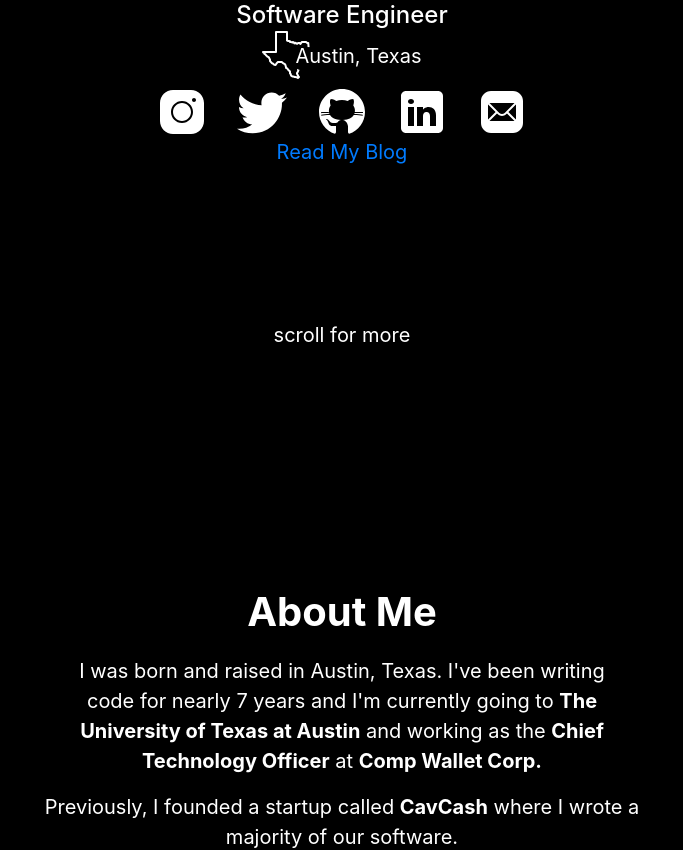
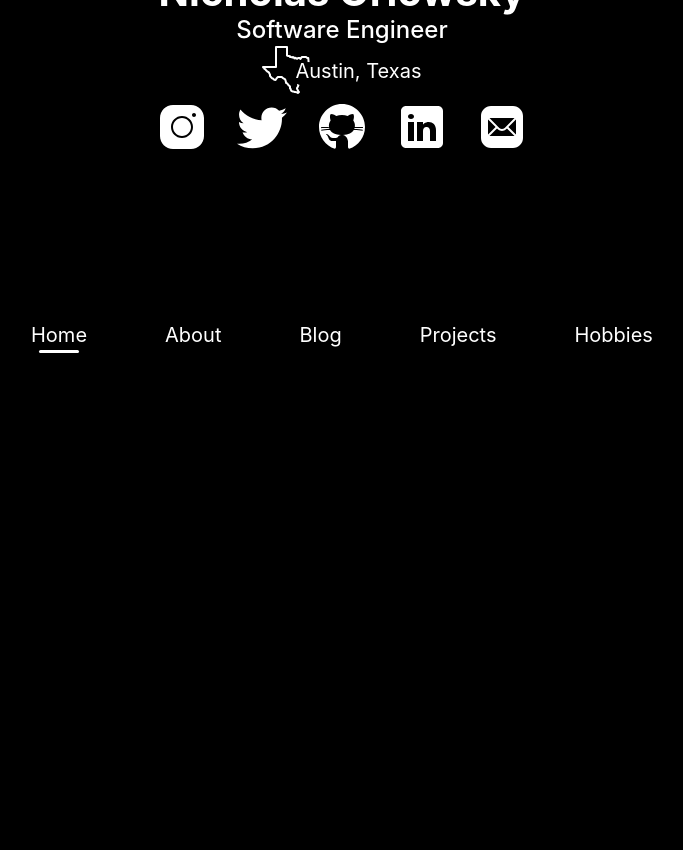
Before and after one commit to nickorlow/personal-site, a React (Create React App) app: page / in a window 1280 px wide. Shown: the part 440-1290 px from the top of the page, without its empty margins (298-981 px from the left). After the commit the page ends 800 px from the top, so only its background shows below. Built offline with nearby package versions, Linux system fonts and the light colour scheme.

Commit message:
tab based nav

```diff
--- a/src/Main.tsx
+++ b/src/Main.tsx
@@ -3,14 +3,42 @@
 import Home from './pages/Home';
 import Blog from "./pages/Blog";
 import SingleBlog from "./pages/SingleBlog";
+import Navbar from "./components/navbar/Navbar";
+import Hero from "./components/hero/Hero";
+import AboutMe from "./components/about-me/AboutMe";
+import Contact from "./components/contact/Contact";
+import Hobbies from "./components/hobbies/Hobbies";
+import Projects from "./components/projects/Projects";
+
+
+const NavBarView = (props: {children: any}) => {
+    return (
+        <div>
+            <div style={{height: "95vh"}}>
+            {props.children}
+            </div>
+            <Navbar/>
+        </div>
+    )
+}
 
 const Main = () => {
+
+
+
     return (
-        <Routes>
-            <Route element={<Home/>} path='/'/>
-            <Route element={<Blog/>} path='/blogs'/>
-            <Route element={<SingleBlog/>} path='/blog'/>
-        </Routes>
+        <div>
+            <Routes>
+                <Route element={<NavBarView><Hero/></NavBarView>} path='/'/>
+                <Route element={<NavBarView><Hero/></NavBarView>} path='/home'/>
+                <Route element={<NavBarView><AboutMe/></NavBarView>} path='/about'/>
+                <Route element={<NavBarView><Contact/></NavBarView>} path='/contact'/>
+                <Route element={<NavBarView><Hobbies/></NavBarView>} path='/hobbies'/>
+                <Route element={<NavBarView><Projects/></NavBarView>} path='/projects'/>
+                <Route element={<NavBarView><Blog/></NavBarView>} path='/blogs'/>
+                <Route element={<SingleBlog/>} path='/blog'/>
+            </Routes>
+        </div>
     );
 }
 
--- a/src/components/about-me/AboutMe.tsx
+++ b/src/components/about-me/AboutMe.tsx
@@ -3,26 +3,31 @@
 export default function AboutMe() {
     return (
         <div className={"child"} style={{minHeight: "100vh"}}>
-            <div className={"row"} style={{
+            <div style={{
+                display: "flex",
+                flexDirection:"column",
                 alignItems: "center",
                 alignContent: "center",
                 justifyContent: "center",
                 minHeight: "50rem"
             }}>
-                <h1 className={"col-12"} style={{marginBottom: 20}}>About Me</h1>
-                <div className={"col-12"} style={{width: "100vw", justifyContent: "center", display: "flex"}}>
-                    <p className={"col-12"} style={{maxWidth: 600}}>
-                        I was born and raised in Austin, Texas. I've been writing code for nearly 7 years and I'm
-                        currently going to <b>The University of Texas at Austin</b> and working as the <b>Chief Technology Officer</b> at <b>Comp Wallet Corp.</b>
+                <h1 style={{marginBottom: 20}}>About Me</h1>
+                <div style={{width: "100vw", justifyContent: "center", display: "flex"}}>
+                    <p style={{maxWidth: 600}}>
+                        I'm from Austin, Texas. I've been writing code for nearly 9 years and I'm
+                        currently going to <b>The University of Texas at Austin</b>
                     </p>
                 </div>
 
-                <div className={"col-12"} style={{width: "100vw", justifyContent: "center", display: "flex"}}><p
-                    style={{maxWidth: 600}}>Previously, I founded a startup called <b>CavCash</b> where I wrote a
-                    majority of our software.</p></div>
-                <div className={"col-12"} style={{width: "100vw", justifyContent: "center", display: "flex"}}><p
-                    style={{maxWidth: 600}}>I primarily do backend work and love working with databases. I'm also an
-                    avid runner and entrepreneur.</p></div>
+
+                <div style={{width: "100vw", justifyContent: "center", display: "flex"}}>
+                    <p style={{maxWidth: 600}}>
+                        I'm interested in infra and backend engineering.
+                    </p>
+                </div>
+
+                <p style={{maxWidth: 600}}>If you would like to contact me, you can reach me at:</p>
+                <a href={"mailto:nickorlow@nickorlow.com"}>nickorlow@nickorlow.com</a>
             </div>
         </div>
     );
--- a/src/components/hero/Hero.tsx
+++ b/src/components/hero/Hero.tsx
@@ -23,7 +23,6 @@
                 </div>
                 <SocialBar style={{justifyContent: "center", width: "60vmin"}}/>
             </div>
-            <p className={"fade-up-d3s"}>scroll for more</p>
         </div>
     );
 }
--- a/src/components/hobbies/Hobbies.tsx
+++ b/src/components/hobbies/Hobbies.tsx
@@ -20,7 +20,7 @@
                 alignItems: "center"
             }}>
                 <div className={"d-md-block d-none"}>
-                    <h1>Other Hobbies</h1>
+                    <h1>Hobbies</h1>
                     {AllHobbies.map((hobby) => <InfoCard style={{textAlign: "left", maxWidth: "50vmax", margin: 50}}
                                                          info={hobby}/>)}
                 </div>
--- /dev/null
+++ b/src/components/navbar/Navbar.css
@@ -0,0 +1,21 @@
+.navbar-selected-pill {
+    background-color: white;
+    width: 40px;
+    height: 3px;
+    border-radius: 5px;
+    transition-duration: .5s;
+}
+
+.navbar-unselected-pill {
+    width: 0px;
+}
+
+.no-blue-link {
+    color: white;
+}
+
+.no-blue-link:hover {
+    transition-duration: .5s;
+    color: grey;
+    text-decoration: none;
+}
--- /dev/null
+++ b/src/components/navbar/Navbar.tsx
@@ -0,0 +1,34 @@
+import React from "react";
+import "./Navbar.css";
+import {Link, useLocation} from "react-router-dom";
+
+export default function Navbar() {
+    const location = useLocation();
+
+    return (
+        <div style={{maxWidth:"100%"}} className={"d-flex justify-content-center align-items-center " + (location.pathname === "/" ? "fade-up-d3s" : "")} >
+            <div className={"d-flex flex-row justify-content-around"} style={{width: 700}}>
+                <div className={"d-flex flex-column justify-content-center align-items-center"}>
+                    <Link to={"/home"} className={"mb-0 no-blue-link"}>Home</Link>
+                    <div className={"navbar-selected-pill " + ((location.pathname === "/" || location.pathname === "/home") ? "" : "navbar-unselected-pill")}/>
+                </div>
+                <div className={"d-flex flex-column justify-content-center align-items-center"}>
+                    <Link to={"/about"} className={"mb-0 no-blue-link"}>About</Link>
+                    <div className={"navbar-selected-pill " + (location.pathname === "/about" ? "" : "navbar-unselected-pill")}/>
+                </div>
+                <div className={"d-flex flex-column justify-content-center align-items-center"}>
+                    <Link to={"/blogs"} className={"mb-0 no-blue-link"}>Blog</Link>
+                    <div className={"navbar-selected-pill " + (location.pathname === "/blogs" ? "" : "navbar-unselected-pill")}/>
+                </div>
+                <div className={"d-flex flex-column justify-content-center align-items-center"}>
+                    <Link to={"/projects"} className={"mb-0 no-blue-link"}>Projects</Link>
+                    <div className={"navbar-selected-pill " + (location.pathname === "/projects" ? "" : "navbar-unselected-pill")}/>
+                </div>
+                <div className={"d-flex flex-column justify-content-center align-items-center"}>
+                    <Link to={"/hobbies"} className={"mb-0 no-blue-link"}>Hobbies</Link>
+                    <div className={"navbar-selected-pill " + (location.pathname === "/hobbies" ? "" : "navbar-unselected-pill")}/>
+                </div>
+            </div>
+        </div>
+    )
+}
--- a/src/components/social-bar/SocialBar.tsx
+++ b/src/components/social-bar/SocialBar.tsx
@@ -23,10 +23,6 @@
             <div className={"col-md-2 col-4 fade-up-3 fade-up-md-3"} style={{display: "flex", justifyContent: "center"}}>
                 <svg onClick={ () => window.location.href="mailto:nickorlow@nickorlow.com"} className={"mail-icon icon"} viewBox="0 0 100 100" width="100px" height="100px"><g id="surface12014155"><path  d="M 28 8 C 16.976562 8 8 16.976562 8 28 L 8 72 C 8 83.023438 16.976562 92 28 92 L 72 92 C 83.023438 92 92 83.023438 92 72 L 92 28 C 92 16.976562 83.023438 8 72 8 Z M 26 32 L 74 32 C 74.359375 32 74.699219 32.039062 75.019531 32.140625 L 55.359375 51.78125 C 52.398438 54.742188 47.582031 54.742188 44.621094 51.78125 L 24.980469 32.140625 C 25.300781 32.039062 25.640625 32 26 32 Z M 22.140625 34.980469 L 37.179688 50 L 22.140625 65.019531 C 22.039062 64.699219 22 64.359375 22 64 L 22 36 C 22 35.640625 22.039062 35.300781 22.140625 34.980469 Z M 77.859375 34.980469 C 77.960938 35.300781 78 35.640625 78 36 L 78 64 C 78 64.359375 77.960938 64.699219 77.859375 65.019531 L 62.800781 50 Z M 40 52.820312 L 41.78125 54.621094 C 44.042969 56.882812 47.019531 58 49.980469 58 C 52.960938 58 55.917969 56.882812 58.179688 54.621094 L 59.980469 52.820312 L 75.019531 67.859375 C 74.699219 67.960938 74.359375 68 74 68 L 26 68 C 25.640625 68 25.300781 67.960938 24.980469 67.859375 Z M 40 52.820312 "/></g></svg>
             </div>
-
-            <div className={"col-md-12 col-12 fade-up-3 fade-up-md-2"} style={{display: "flex", justifyContent: "center"}}>
-                <a href={"/blogs"}>Read My Blog</a>
-            </div>
         </div>
     );
 }
--- a/src/pages/Blog.tsx
+++ b/src/pages/Blog.tsx
@@ -7,7 +7,6 @@
     return (
         <div className="Blog" style={{padding: 20}}>
             <h1>Blog</h1>
-            <a href={"/"}>Return Home</a>
             <Blogs/>
         </div>
     );
--- a/src/pages/SingleBlog.tsx
+++ b/src/pages/SingleBlog.tsx
@@ -4,6 +4,7 @@
 import {AllBlogs} from "../static/data/Blogs";
 import {Prism as SyntaxHighlighter} from 'react-syntax-highlighter'
 import {a11yDark as theme} from "react-syntax-highlighter/dist/esm/styles/prism";
+import {Link} from "react-router-dom";
 
 function SingleBlog() {
 
@@ -28,7 +29,7 @@
         <div className="Blog" style={{padding: 20}}>
             <h1>{AllBlogs[blogId].title}</h1>
             <p>{AllBlogs[blogId].date.toLocaleDateString()}</p>
-            <p><a href={"/"}>Return Home</a> | <a href={"/blogs"}>All Blogs</a></p>
+            <p><Link to={"/blogs"}>Back</Link></p>
             <div style={{width: "100%", display: 'flex', justifyContent: 'center'}}>
                 <div style={{textAlign: "left", margin: 20, maxWidth: "80vw"}}>
                     <ReactMarkdown
```
